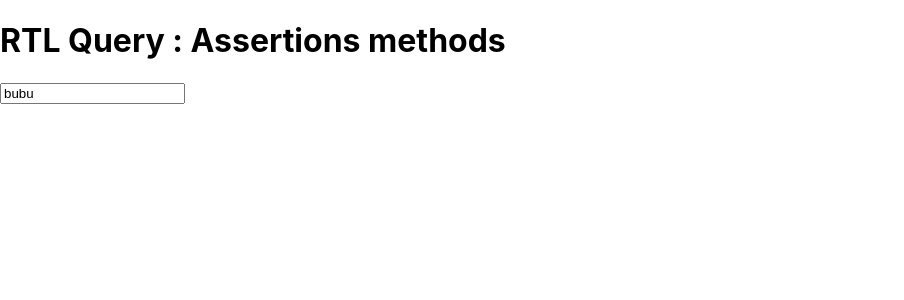
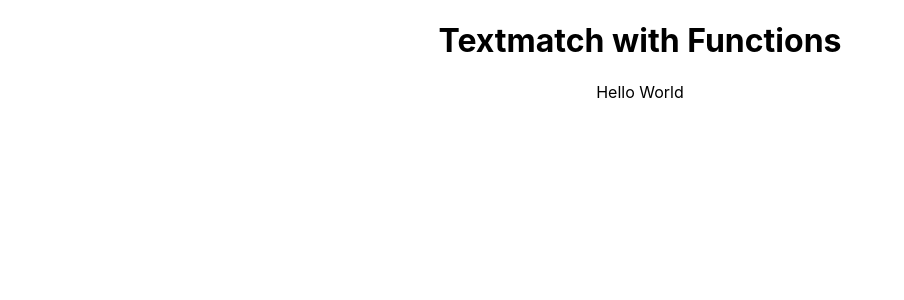
Before and after one commit to swarnabha-dutta/testing-blog-app, a React (Create React App) app: page / in a window 1280 px wide. Shown: the top 300 px of the page, without its empty margins (0-904 px from the left). Built offline with nearby package versions, Linux system fonts and the light colour scheme.

Commit message:
learn Textmatch and functions

```diff
--- a/src/App.js
+++ b/src/App.js
@@ -1,19 +1,13 @@
-import React from 'react'
-import './App';
-const App = () => {
+import "./App.css";
+
+function App() {
   return (
-    <div className='App'>
-      <h1>RTL Query :  Assertions  methods</h1>
-      <input
-        type='text'
-        defaultValue={"bubu"}
-        name='userName'
-        className='test-style'
-      // id='user-name'
-      />
-
+    <div className="App">
+      <h1>Textmatch with Functions</h1>
+      <div>Hello World</div>
+      {/* <div>Hi World</div> */}
     </div>
-  )
+  );
 }
 
-export default App
+export default App;
```
Also changed, not shown: 1 other file (tests, documents, lock files or other folders).
